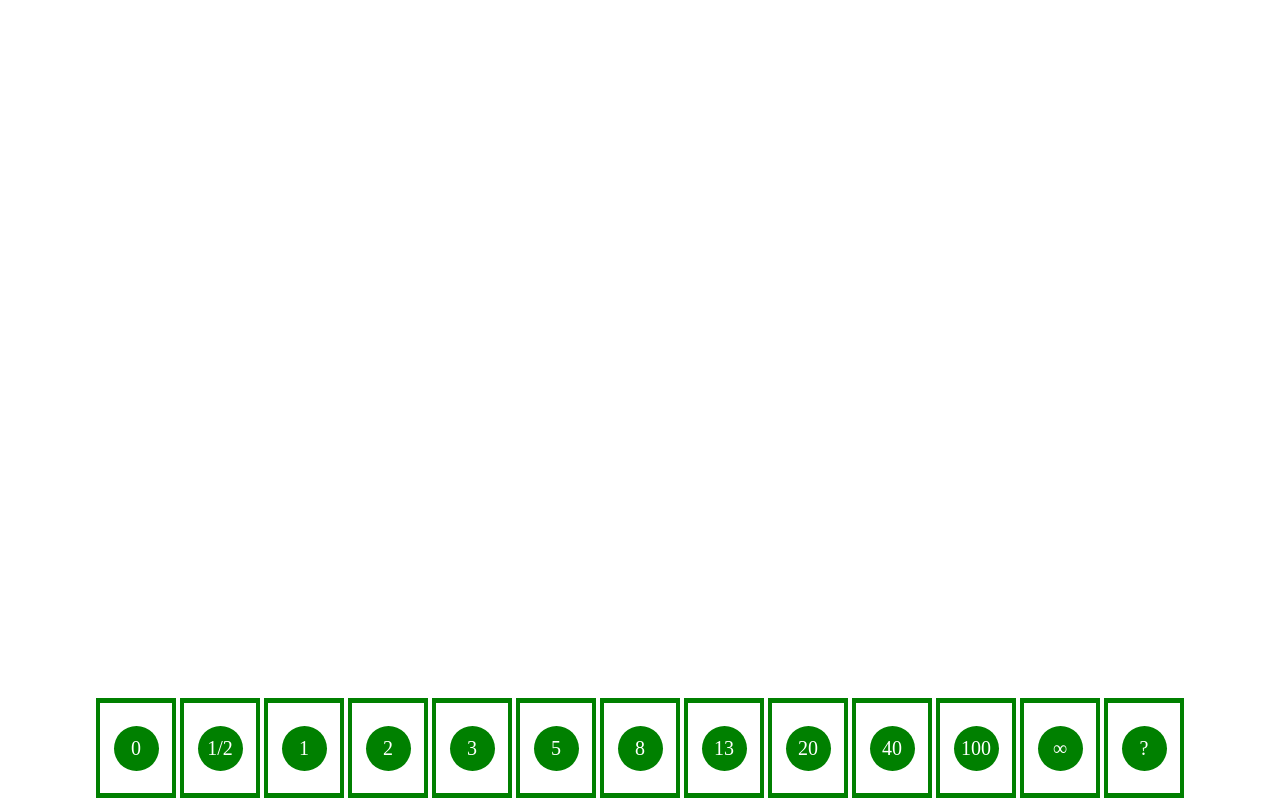
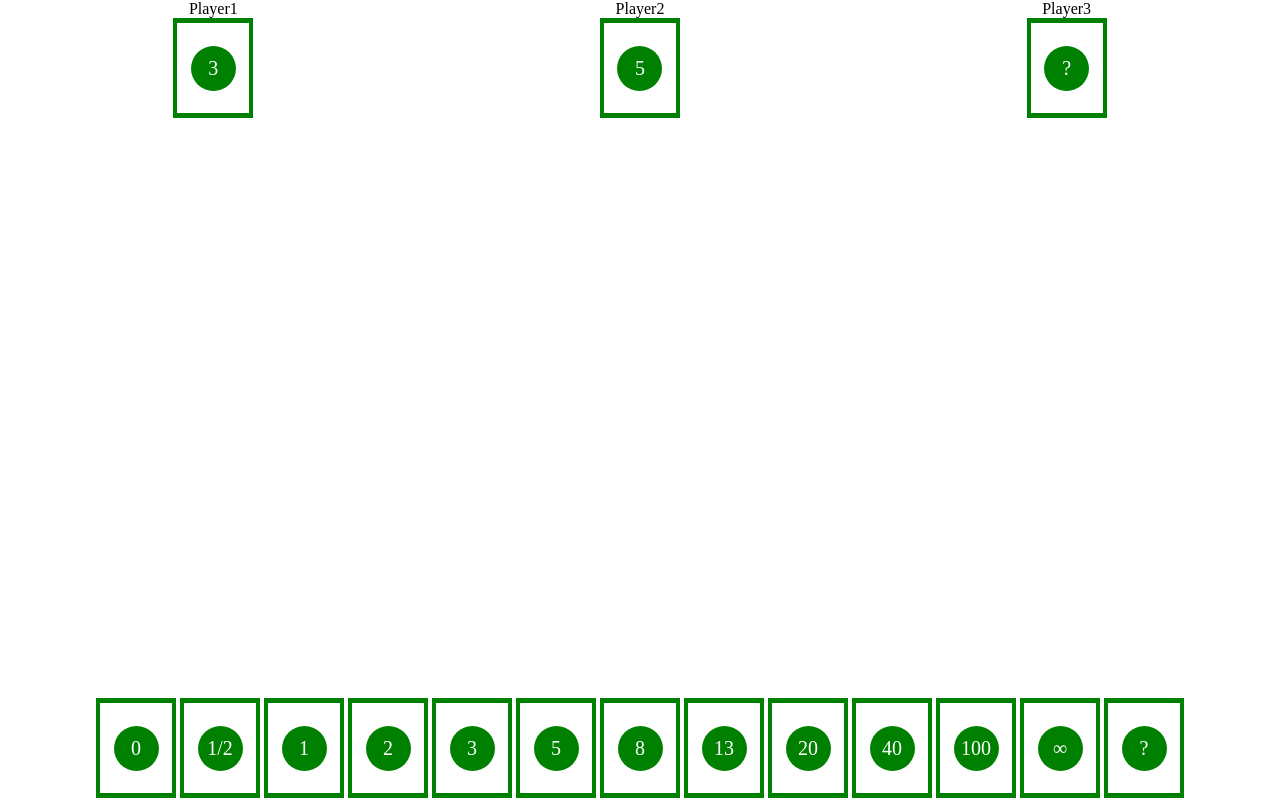
Before and after one commit to bogdangaliceanu/Estimo, an Angular app in the folder Frontend/Angular/estimo/: page / in a window 1280 px wide. Built offline with nearby package versions, Linux system fonts and the light colour scheme.

Commit message:
other players layout

```diff
--- a/Frontend/Angular/estimo/src/app/app.component.css
+++ b/Frontend/Angular/estimo/src/app/app.component.css
@@ -7,3 +7,16 @@ suite {
     position: absolute;
     bottom: 0px;
 }
+
+#other-players {
+    width: 100%;
+    position: absolute;
+    top: 0px;
+    display: flex;
+    align-items: center;
+    justify-content: space-around;
+}
+
+other-player {
+    text-align: center;
+}
--- a/Frontend/Angular/estimo/src/app/app.component.html
+++ b/Frontend/Angular/estimo/src/app/app.component.html
@@ -1,3 +1,6 @@
 <div id="app">
+    <div id="other-players">
+        <other-player *ngFor="let otherPlayer of otherPlayers" [otherPlayer]="otherPlayer"></other-player>
+    </div>
     <suite (cardSelected)="onCardSelected($event)"></suite>
 </div>
--- a/Frontend/Angular/estimo/src/app/app.component.ts
+++ b/Frontend/Angular/estimo/src/app/app.component.ts
@@ -1,4 +1,6 @@
 import { Component, ViewEncapsulation } from '@angular/core';
+
+import { OtherPlayer } from './other-player/other-player';
 
 @Component({
     selector: 'app',
@@ -7,6 +9,12 @@ import { Component, ViewEncapsulation } from '@angular/core';
     encapsulation: ViewEncapsulation.Native
 })
 export class AppComponent {
+    otherPlayers: OtherPlayer[] = [
+        { name: 'Player1', cardValue: '3' },
+        { name: 'Player2', cardValue: '5' },
+        { name: 'Player3', cardValue: '?' },
+    ];
+
     onCardSelected(cardValue: string) {
         console.log(cardValue);
     }
--- a/Frontend/Angular/estimo/src/app/app.module.ts
+++ b/Frontend/Angular/estimo/src/app/app.module.ts
@@ -4,12 +4,14 @@ import { NgModule } from '@angular/core';
 import { AppComponent } from './app.component';
 import { CardComponent } from './card/card.component';
 import { SuiteComponent } from './suite/suite.component';
+import { OtherPlayerComponent } from './other-player/other-player.component';
 
 @NgModule({
   declarations: [
     AppComponent,
     CardComponent,
-    SuiteComponent
+    SuiteComponent,
+    OtherPlayerComponent
   ],
   imports: [
     BrowserModule
--- a/Frontend/Angular/estimo/src/app/card/card.component.css
+++ b/Frontend/Angular/estimo/src/app/card/card.component.css
@@ -23,7 +23,7 @@
     to {
       top: calc(0px - var(--height));
     }
-  }
+}
 
 #filler {
     background-color: white;
--- a/Frontend/Angular/estimo/src/app/card/card.component.ts
+++ b/Frontend/Angular/estimo/src/app/card/card.component.ts
@@ -7,7 +7,6 @@ import { Component, ViewEncapsulation, Input } from '@angular/core';
     encapsulation: ViewEncapsulation.Native
 })
 export class CardComponent {
-    @Input() public isSelected;
-
-    @Input() public value: string;
+    @Input() isSelected;
+    @Input() value: string;
 }
--- /dev/null
+++ b/Frontend/Angular/estimo/src/app/other-player/other-player.component.html
@@ -0,0 +1,4 @@
+<div id="other-player">
+    <div>{{otherPlayer.name}}</div>
+    <card [value]="otherPlayer.cardValue"></card>
+</div>
--- /dev/null
+++ b/Frontend/Angular/estimo/src/app/other-player/other-player.component.ts
@@ -0,0 +1,13 @@
+import { Component, ViewEncapsulation, Input } from '@angular/core';
+
+import { OtherPlayer } from './other-player';
+
+@Component({
+    selector: 'other-player',
+    templateUrl: './other-player.component.html',
+    styleUrls: ['./other-player.component.css'],
+    encapsulation: ViewEncapsulation.Native
+})
+export class OtherPlayerComponent {
+    @Input() otherPlayer: OtherPlayer;
+}
--- /dev/null
+++ b/Frontend/Angular/estimo/src/app/other-player/other-player.ts
@@ -0,0 +1,4 @@
+export class OtherPlayer {
+    name: string;
+    cardValue: string;
+}
```
Also changed, not shown: Frontend/Angular/estimo/src/app/other-player/other-player.component.css (added).
